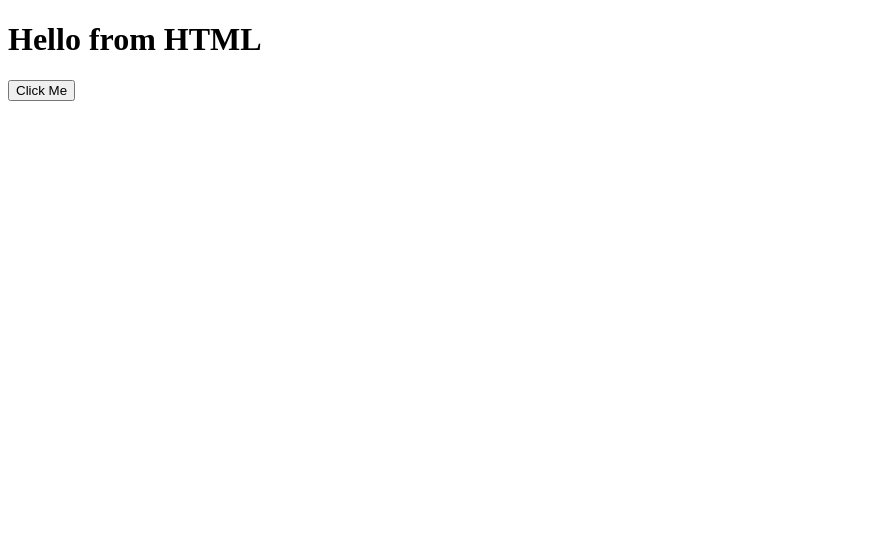
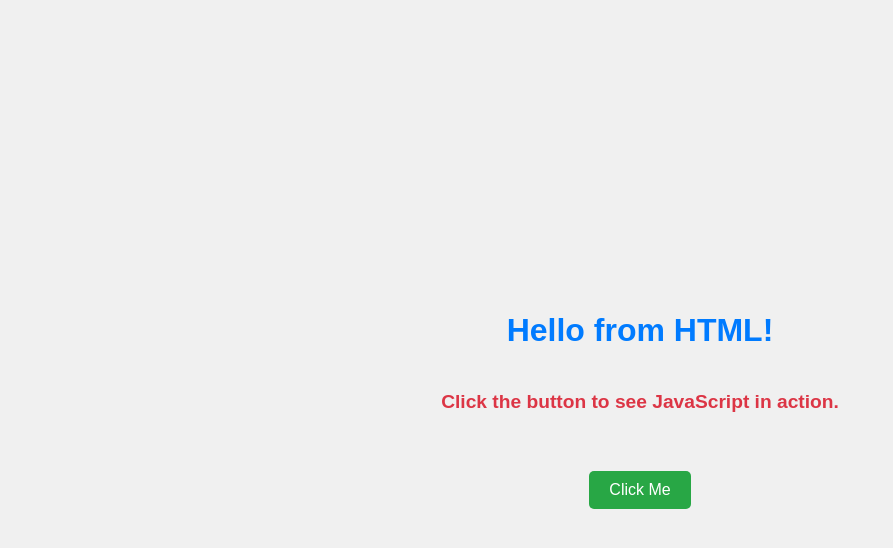
Before and after one commit to Karthikeyan-paramasivam/nodejsprojectingithub, a website: page Index.html in a window 1280 px wide. Shown: the whole page, without its empty margins (0-893 px from the left). Drawn offline with Linux system fonts and the light colour scheme.

Commit message:
again new code

```diff
--- a/Index.html
+++ b/Index.html
@@ -1,15 +1,55 @@
 <!DOCTYPE html>
 <html lang="en">
 <head>
-  <meta charset="UTF-8" />
-  <meta name="viewport" content="width=device-width, initial-scale=1.0"/>
-  <title>Simple HTML + JS</title>
+    <meta charset="UTF-8">
+    <meta name="viewport" content="width=device-width, initial-scale=1.0">
+    <title>My Simple App</title>
+    <style>
+        body {
+            font-family: Arial, sans-serif;
+            display: flex;
+            flex-direction: column;
+            justify-content: center;
+            align-items: center;
+            min-height: 100vh;
+            margin: 0;
+            background-color: #f0f0f0;
+            color: #333;
+        }
+        h1 {
+            color: #007bff;
+        }
+        button {
+            padding: 10px 20px;
+            font-size: 16px;
+            cursor: pointer;
+            background-color: #28a745;
+            color: white;
+            border: none;
+            border-radius: 5px;
+            margin-top: 15px;
+        }
+        button:hover {
+            background-color: #218838;
+        }
+        #outputMessage {
+            margin-top: 20px;
+            font-size: 1.2em;
+            color: #dc3545;
+            font-weight: bold;
+        }
+        #ipAndPort {
+            margin-top: 10px;
+            font-size: 0.9em;
+            color: #555;
+        }
+    </style>
 </head>
 <body>
-  <h1>Hello from HTML</h1>
-  <button onclick="showMessage()">Click Me</button>
+    <h1>Hello from HTML!</h1>
+    <p id="outputMessage">Click the button to see JavaScript in action.</p>
+    <p id="ipAndPort"></p> <button id="myButton">Click Me</button>
 
-  <!-- Connect the external JS file -->
-  <script src="app.js"></script>
+    <script src="script.js"></script>
 </body>
 </html>
--- a/app.js
+++ b/app.js
@@ -1,3 +1,32 @@
-function showMessage() {
-  alert("Hello from JavaScript!");
-}
+// Get references to the HTML elements
+const myButton = document.getElementById('myButton');
+const outputMessage = document.getElementById('outputMessage');
+const ipAndPortParagraph = document.getElementById('ipAndPort'); // New element reference
+
+// --- Get and display IP/Host and Port ---
+// window.location provides information about the current URL
+const currentHost = window.location.hostname; // e.g., "localhost" or "192.168.1.5"
+const currentPort = window.location.port;   // e.g., "3000" or "" (if default http/https port)
+
+// You can hardcode the port if you always expect it to be 3000
+const expectedPort = 3000;
+
+// Display the host and port
+ipAndPortParagraph.textContent = `Accessed via: ${currentHost}:${currentPort || expectedPort}`;
+// The '|| expectedPort' handles cases where the port isn't explicitly in the URL (e.g., default http:80)
+// If you are *always* serving on 3000, you could just do:
+// ipAndPortParagraph.textContent = `Server Address: ${currentHost}:3000`;
+
+
+// --- Button click functionality (unchanged) ---
+myButton.addEventListener('click', function() {
+    outputMessage.textContent = 'Voila! JavaScript changed this text!';
+    outputMessage.style.color = '#007bff';
+    console.log('Button was clicked at:', new Date().toLocaleTimeString());
+});
+
+// Initial console log
+console.log('script.js loaded successfully!');
+console.log('Current Host:', currentHost);
+console.log('Current Port:', currentPort);
+console.log('Expected Port (Hardcoded):', expectedPort);
```
